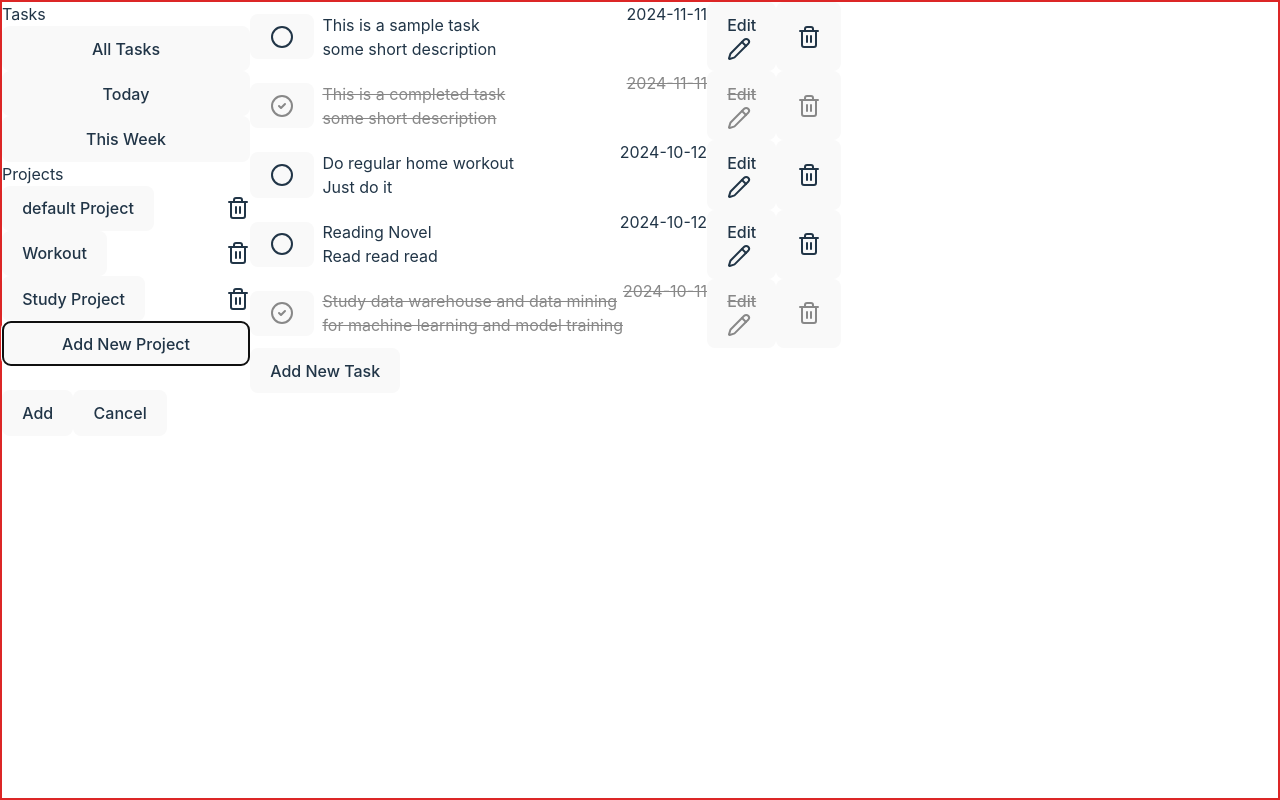
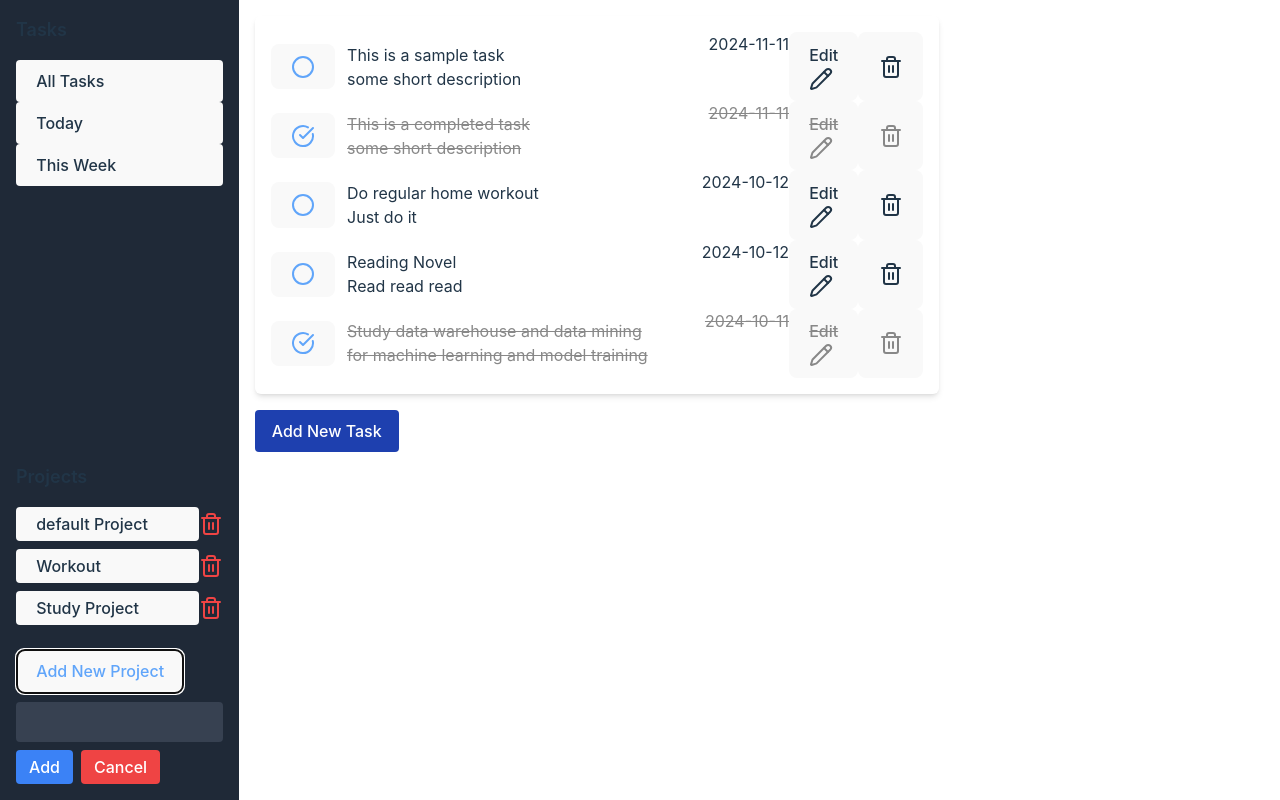
Before and after one commit to SubashJirel/todolistReact, a React (Vite) app: page / in a window 1280 px wide. Both pictures are taken after a click on the button "Add New Project". Built offline with nearby package versions, Linux system fonts and the light colour scheme.

Commit message:
added stylings

```diff
--- a/src/App.jsx
+++ b/src/App.jsx
@@ -106,7 +106,7 @@ function App() {
     filterTasks();
   }, [selectedView, projectsList]); // Depend on selectedView and projectsList
   return (
-    <div className="todolist-app border-2 border-red-600">
+    <div className="flex h-screen ">
       <Sidebar
         setSelectedView={setSelectedView}
         projectsList={projectsList}
--- a/src/components/MainPanel.jsx
+++ b/src/components/MainPanel.jsx
@@ -42,25 +42,8 @@ const MainPanel = ({
     setIsAddingTask(false);
   };
 
-  // const handleDeleteTask = (projectIndex, taskIndex) => {
-  //   setProjectsList((prev) => {
-  //     const updatedProjects = [...prev];
-  //     updatedProjects[projectIndex].tasks.splice(taskIndex, 1);
-  //     return updatedProjects;
-  //   });
-  // };
-
-  // const filteredTasks = projectsList[selectedProject]?.tasks || [];
   return (
-    <div className="main-panel">
-      {/* <TaskList tasks={tasks} setProjectsList={setProjectsList} /> */}
-      {/* <TaskList
-        tasks={tasks}
-        projectIndex={selectedProject}
-        setProjectsList={setProjectsList}
-        handleDeleteTask={handleDeleteTask}
-        handleEditTask={handleEditTask}
-      /> */}
+    <div className="w-3/4  p-4 h-full">
       <TaskList2
         tasks={tasks}
         projectsList={projectsList}
@@ -69,7 +52,13 @@ const MainPanel = ({
       {selectedProject !== null && (
         <>
           {!isAddingTask && (
-            <button onClick={() => setIsAddingTask(true)}> Add New Task</button>
+            <button
+              className="mt-4 bg-blue-800 hover:bg-blue-700 text-white px-4 py-2 rounded"
+              onClick={() => setIsAddingTask(true)}
+            >
+              {' '}
+              Add New Task
+            </button>
           )}
           {isAddingTask && (
             <TaskForm
--- a/src/components/Sidebar.jsx
+++ b/src/components/Sidebar.jsx
@@ -2,6 +2,7 @@ import './sidebar.css';
 import { useState } from 'react';
 import uniqid from 'uniqid';
 import { Trash2 } from 'lucide-react';
+
 const Sidebar = ({ setSelectedView, projectsList, setProjectsList }) => {
   const [isAddingProject, setIsAddingProject] = useState(false);
   const [newProjectName, setNewProjectName] = useState('');
@@ -16,6 +17,7 @@ const Sidebar = ({ setSelectedView, projectsList, setProjectsList }) => {
     setIsAddingProject(false);
     setNewProjectName('');
   }
+
   function handleDeleteProject(projectId) {
     const isConfirmed = window.confirm(
       'Are you sure you want to delete this Project?'
@@ -30,39 +32,71 @@ const Sidebar = ({ setSelectedView, projectsList, setProjectsList }) => {
   }
 
   return (
-    <div className="sidebar">
-      <div className="tasks-sidebar">
-        <h3>Tasks</h3>
-        <button onClick={() => setSelectedView('all')}>All Tasks</button>
-        <button onClick={() => setSelectedView('today')}>Today</button>
-        <button onClick={() => setSelectedView('week')}>This Week</button>
+    <div className="w-1/4 bg-gray-800 p-4 h-full flex flex-col justify-between">
+      <div>
+        <h3 className="text-lg font-semibold mb-4">Tasks</h3>
+        <button
+          className="block w-full text-left py-2 hover:bg-gray-700 rounded"
+          onClick={() => setSelectedView('all')}
+        >
+          All Tasks
+        </button>
+        <button
+          className="block w-full text-left py-2 hover:bg-gray-700 rounded"
+          onClick={() => setSelectedView('today')}
+        >
+          Today
+        </button>
+        <button
+          className="block w-full text-left py-2 hover:bg-gray-700 rounded"
+          onClick={() => setSelectedView('week')}
+        >
+          This Week
+        </button>
       </div>
-      <div className="projects-section tasks-sidebar">
-        <h3>Projects</h3>
+      <div className="mt-6">
+        <h3 className="text-lg font-semibold mb-4">Projects</h3>
         {projectsList.map((project, index) => (
-          <div key={index} className="flex justify-between items-center">
-            <button onClick={() => setSelectedView(project.title)}>
+          <div key={index} className="flex justify-between items-center mb-2">
+            <button
+              className="text-left flex-grow py-1 hover:bg-gray-700 rounded"
+              onClick={() => setSelectedView(project.title)}
+            >
               {project.title}
             </button>
             <Trash2
-              className="cursor-pointer"
+              className="text-red-500 cursor-pointer hover:text-red-400"
               onClick={() => handleDeleteProject(project.projectIndex)}
             />
           </div>
         ))}
-        <button onClick={() => setIsAddingProject(true)}>
+        <button
+          className="mt-4 text-blue-400 hover:text-blue-300"
+          onClick={() => setIsAddingProject(true)}
+        >
           Add New Project
         </button>
         {isAddingProject && (
-          <div>
+          <div className="mt-2">
             <input
               type="text"
+              className="bg-gray-700 text-white p-2 rounded mb-2 w-full focus:outline-none"
               value={newProjectName}
               onChange={(e) => setNewProjectName(e.target.value)}
             />
-            <div>
-              <button onClick={() => handleAddProject()}>Add</button>
-              <button onClick={() => setIsAddingProject(false)}>Cancel</button>
+            <div className="flex gap-2">
+              <button
+                className="bg-blue-500 hover:bg-blue-400 text-white px-3 py-1 rounded"
+                onClick={() => handleAddProject()}
+              >
+                Add
+              </button>
+              <button
+                className="bg-red-500 hover:bg-red-400 text-white px-3 py-1 rounded"
+                onClick={() => setIsAddingProject(false)}
+              >
+                Cancel
+              </button>
             </div>
           </div>
         )}
--- a/src/components/TaskForm.jsx
+++ b/src/components/TaskForm.jsx
@@ -2,12 +2,15 @@ import React from 'react';
 
 function TaskForm({ newTask, setNewTask, setIsAddingTask, handleAddTask }) {
   return (
-    <div className="add-task-form">
+    <div className="fixed inset-0 flex items-center justify-center bg-black bg-opacity-50 z-50">
+      <div className="bg-gray-800 text-white p-6 rounded-lg shadow-lg w-80">
+        <h2 className="text-lg font-semibold mb-4">Task Form</h2>
         <input
           type="text"
           placeholder="Task Title"
           value={newTask.title}
           onChange={(e) => setNewTask({ ...newTask, title: e.target.value })}
+          className="w-full mb-3 p-2 rounded bg-gray-700 text-white placeholder-gray-400 focus:outline-none focus:ring-2 focus:ring-blue-500"
         />
         <input
           type="text"
@@ -16,14 +19,29 @@ function TaskForm({ newTask, setNewTask, setIsAddingTask, handleAddTask }) {
           onChange={(e) =>
             setNewTask({ ...newTask, description: e.target.value })
           }
+          className="w-full mb-3 p-2 rounded bg-gray-700 text-white placeholder-gray-400 focus:outline-none focus:ring-2 focus:ring-blue-500"
         />
         <input
           type="date"
           value={newTask.date}
           onChange={(e) => setNewTask({ ...newTask, date: e.target.value })}
+          className="w-full mb-4 p-2 rounded bg-gray-700 text-white focus:outline-none focus:ring-2 focus:ring-blue-500"
         />
-      <button onClick={handleAddTask}>Add</button>
-      <button onClick={() => setIsAddingTask(false)}>Cancel</button>
+        <div className="flex justify-between">
+          <button
+            onClick={handleAddTask}
+            className="bg-blue-600 hover:bg-blue-500 text-white py-1 px-4 rounded"
+          >
+            Add
+          </button>
+          <button
+            onClick={() => setIsAddingTask(false)}
+            className="bg-red-600 hover:bg-red-500 text-white py-1 px-4 rounded"
+          >
+            Cancel
+          </button>
+        </div>
+      </div>
     </div>
   );
 }
--- a/src/components/TaskItem2.jsx
+++ b/src/components/TaskItem2.jsx
@@ -2,7 +2,7 @@ import React from 'react';
 import { useState } from 'react';
 import TaskForm from './TaskForm';
 // import { Trash-2 } from 'lucide-react';
-import { Trash2, Pencil, Circle, CircleCheck } from 'lucide-react';
+import { Trash2, Pencil, Circle, CircleCheckBig } from 'lucide-react';
 const TaskItem2 = ({
   task,
   projectsList,
@@ -68,9 +68,12 @@ const TaskItem2 = ({
         task.completed ? 'completed' : ''
       }`}
     >
-      <div className="flex items-center space-x-2">
-        <button onClick={toggleTaskCompletion}>
-          {task.completed ? <CircleCheck /> : <Circle />}
+      <div className="flex items-center space-x-3">
+        <button
+          className="text-blue-400 hover:text-blue-300"
+          onClick={toggleTaskCompletion}
+        >
+          {task.completed ? <CircleCheckBig /> : <Circle />}
         </button>
         <div className="flex flex-col ">
           <h4>{task.title}</h4>
@@ -79,10 +82,20 @@ const TaskItem2 = ({
       </div>
       <div className="flex">
         <span>{task.date}</span>
-        <button onClick={() => handleEditTask(projectIndex, taskIndex)}>
-          Edit
-          <Pencil />
-        </button>
+        {task.completed && (
+          <button className="cursor-not-allowed">
+            Edit <Pencil />
+          </button>
+        )}
+        {!task.completed && (
+          <button
+            className={`${task.completed}?'cursor-not-allowed':'cursor-pointer'`}
+            onClick={() => handleEditTask(projectIndex, taskIndex)}
+          >
+            Edit
+            <Pencil />
+          </button>
+        )}
         <button>
           <Trash2
             className="cursor-pointer"
--- a/src/components/TaskList2.jsx
+++ b/src/components/TaskList2.jsx
@@ -23,7 +23,7 @@ const TaskList2 = ({ tasks, projectsList, setProjectsList }) => {
   };
 
   return (
-    <div>
+    <div className="p-4 rounded-md shadow-md">
       {tasks.map((task, index) => (
         <TaskItem2
           key={index}
```
Lines whose indentation alone changed are shown as unchanged.
